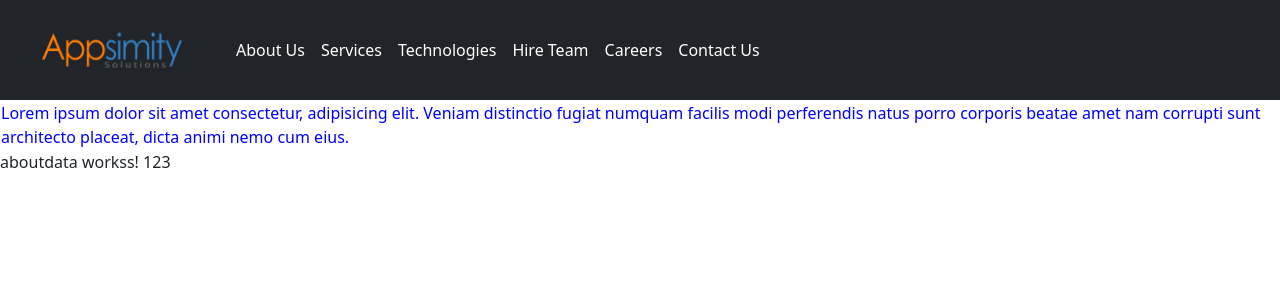
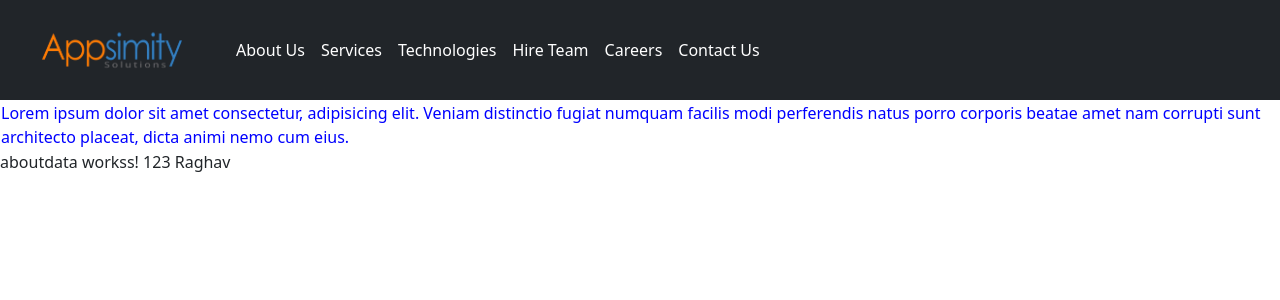
Before and after one commit to Prashar2189/firstapp, an Angular app: page /about-page in a window 1280 px wide. Shown: the top 300 px of the page. Built offline with nearby package versions, Linux system fonts and the light colour scheme.

Commit message:
Add my name

```diff
--- a/src/app/about/aboutdata/aboutdata.component.html
+++ b/src/app/about/aboutdata/aboutdata.component.html
@@ -1 +1 @@
-<p>aboutdata workss! 123</p>
+<p>aboutdata workss! 123 Raghav</p>
```
